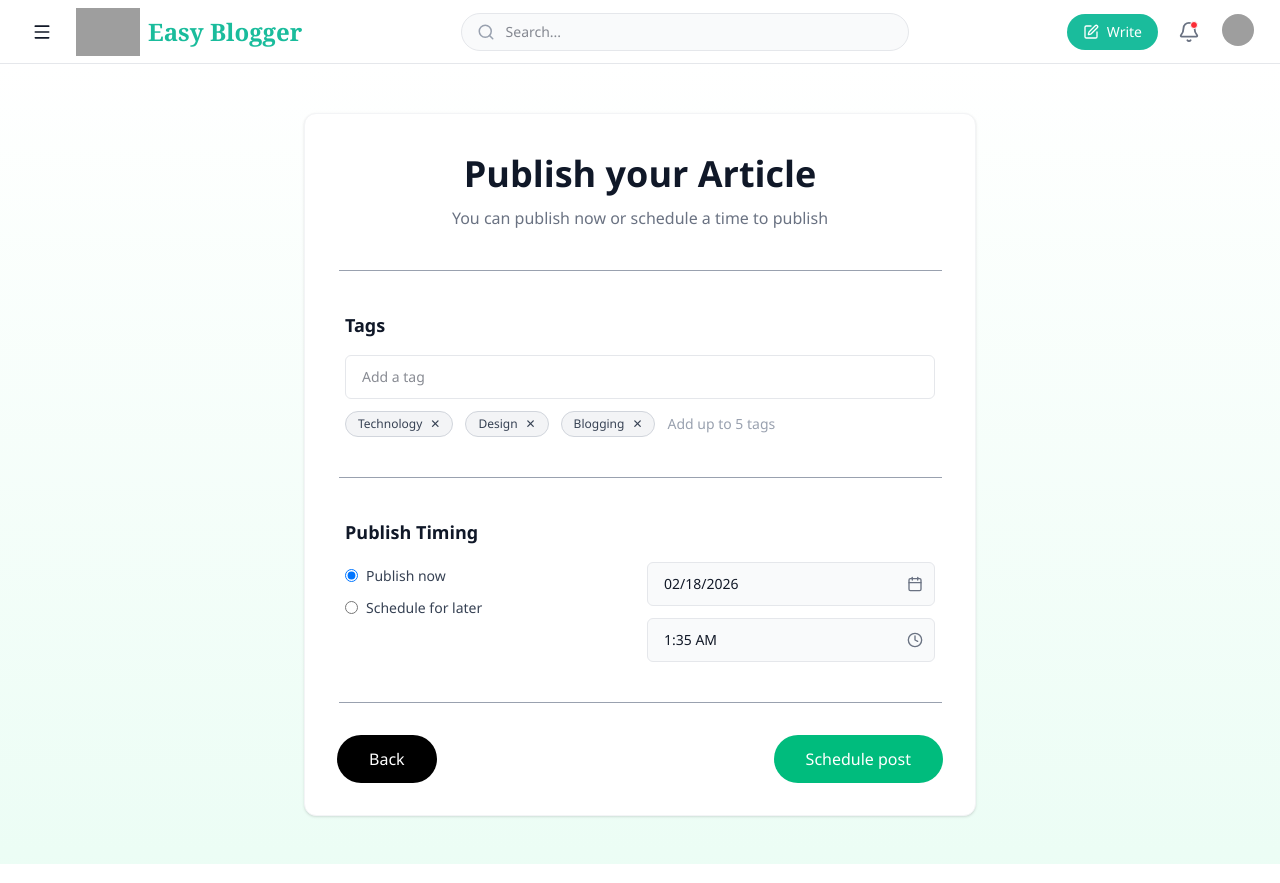
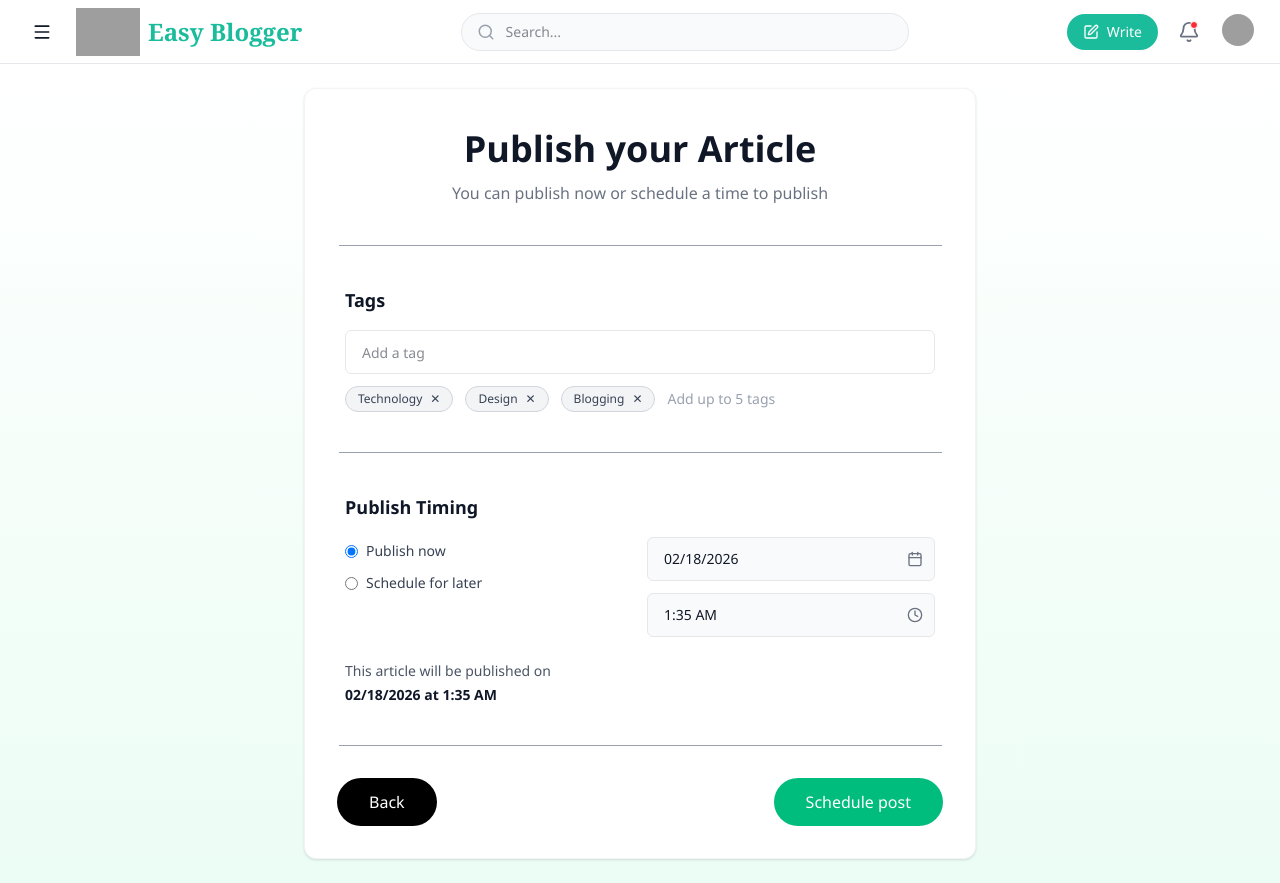
Before and after one commit to dulanprabashwara/software-project-, a Next.js app in the folder easy-blogger/: page /write/publish in a window 1280 px wide. Built offline with nearby package versions, Linux system fonts and the light colour scheme; grey boxes are pictures that could not be loaded.

Commit message:
Show publish confirmation lines for selected datetime

```diff
--- a/easy-blogger/app/(main)/write/publish/page.jsx
+++ b/easy-blogger/app/(main)/write/publish/page.jsx
@@ -297,6 +297,18 @@ export default function PublishArticlePage() {
               </div>
             </div>
           </div>
+
+          {scheduledDate && scheduledTime && (
+            <div className="mt-6 text-sm">
+              <p className="text-gray-600">
+                This article will be published on
+              </p>
+              <p className="mt-1 font-semibold text-gray-900">
+                {formatDateMMDDYYYY(scheduledDate)} at {to12Hour(scheduledTime)}
+              </p>
+            </div>
+          )}
+
         </Section>
 
         <div className="flex justify-center">
```
